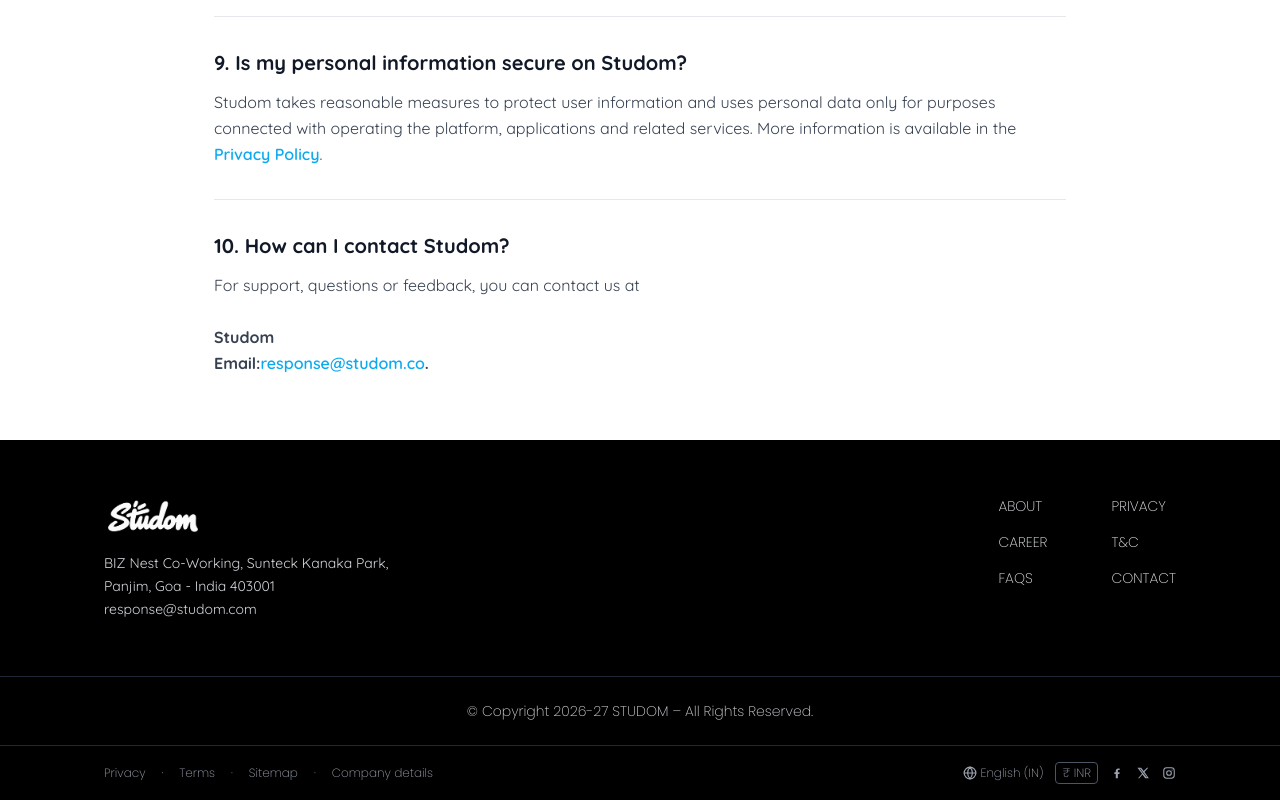
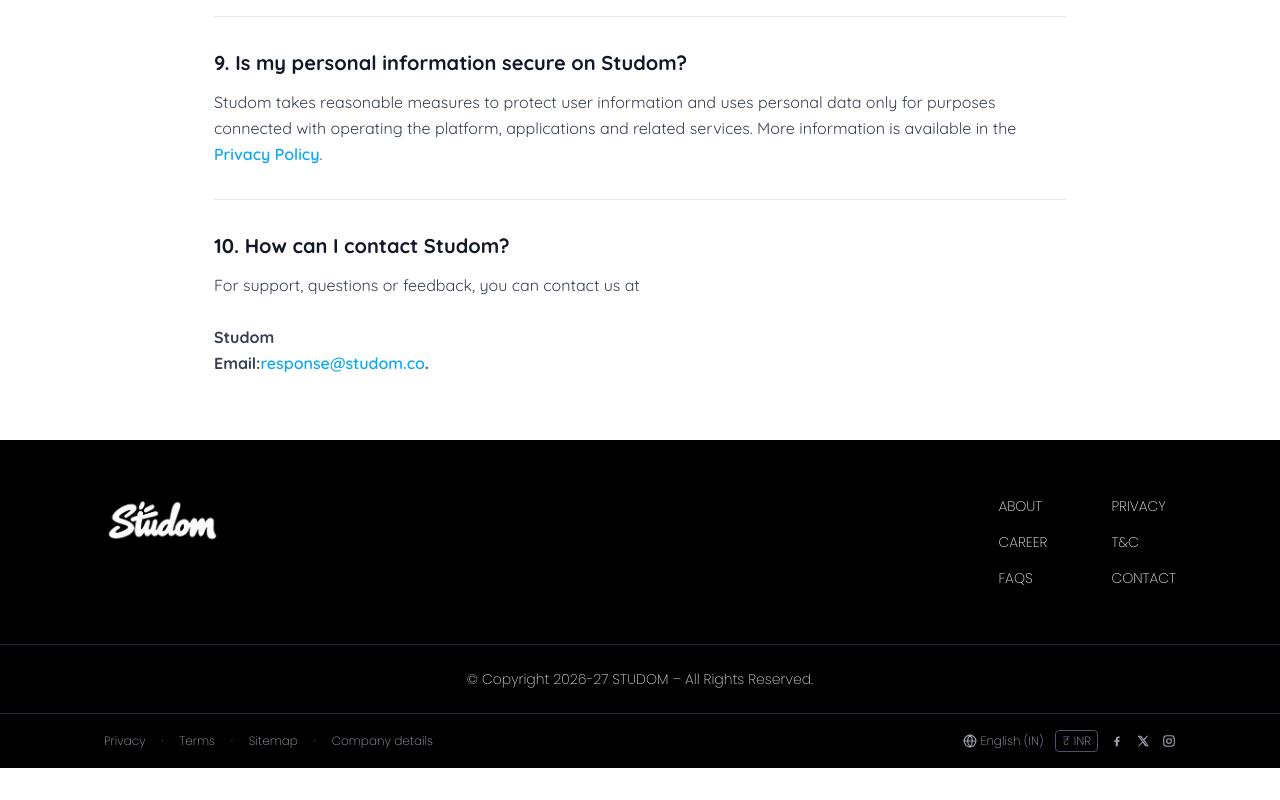
Before and after one commit to Product-UniStyle/Studom-, a React (Vite) app in the folder frontend/: page /faqs in a window 1280 px wide. Shown: the part 1450-2250 px from the top of the page. After the commit the page ends 2218 px from the top, so only its background shows below. Built offline with nearby package versions, Linux system fonts and the light colour scheme; no server answers; a web font is replaced by a local one.

Commit message:
feat: update footer logo size and clean up address section

```diff
--- a/frontend/src/components/layout/Footer.tsx
+++ b/frontend/src/components/layout/Footer.tsx
@@ -31,15 +31,15 @@
       <div className="mx-auto max-w-[1440px] px-[6.5rem] py-14">
         <div className="flex flex-col justify-between gap-10 md:flex-row">
           <div>
-            <img src="/logo.png" alt="Studom" className="h-10 w-auto" />
+            <img src="/logo.png" alt="Studom" className="h-12 w-auto" />
             <div className="mt-4 max-w-xs font-footerAddress text-sm leading-relaxed text-gray-300">
               {/* Studom
               <br /> */}
-              BIZ Nest Co-Working, Sunteck Kanaka Park,
+              {/* BIZ Nest Co-Working, Sunteck Kanaka Park,
               <br />
               Panjim, Goa - India 403001
-              <br />
-              response@studom.com
+              <br /> */}
+              {/* response@studom.com */}
             </div>
           </div>
 
```
